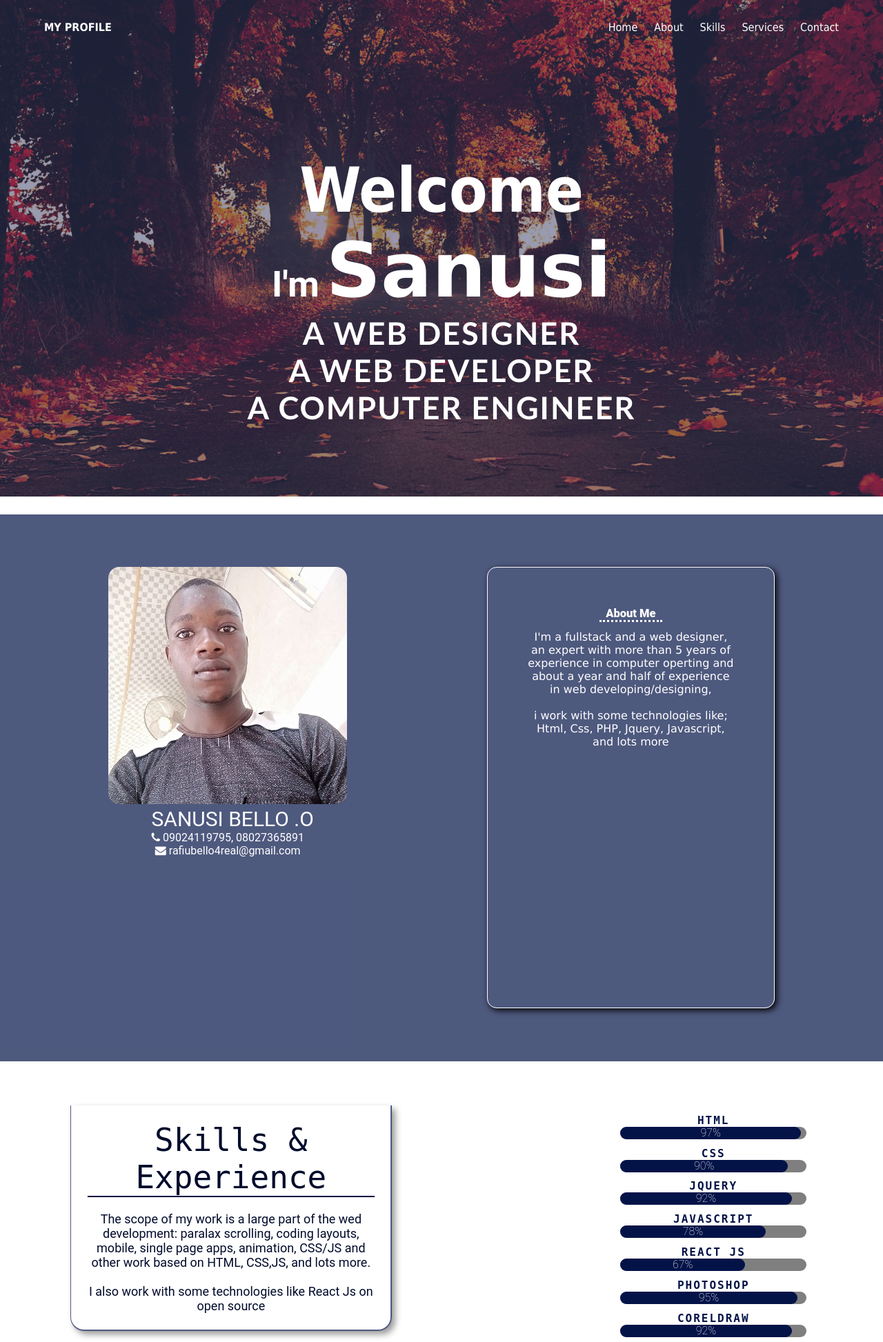
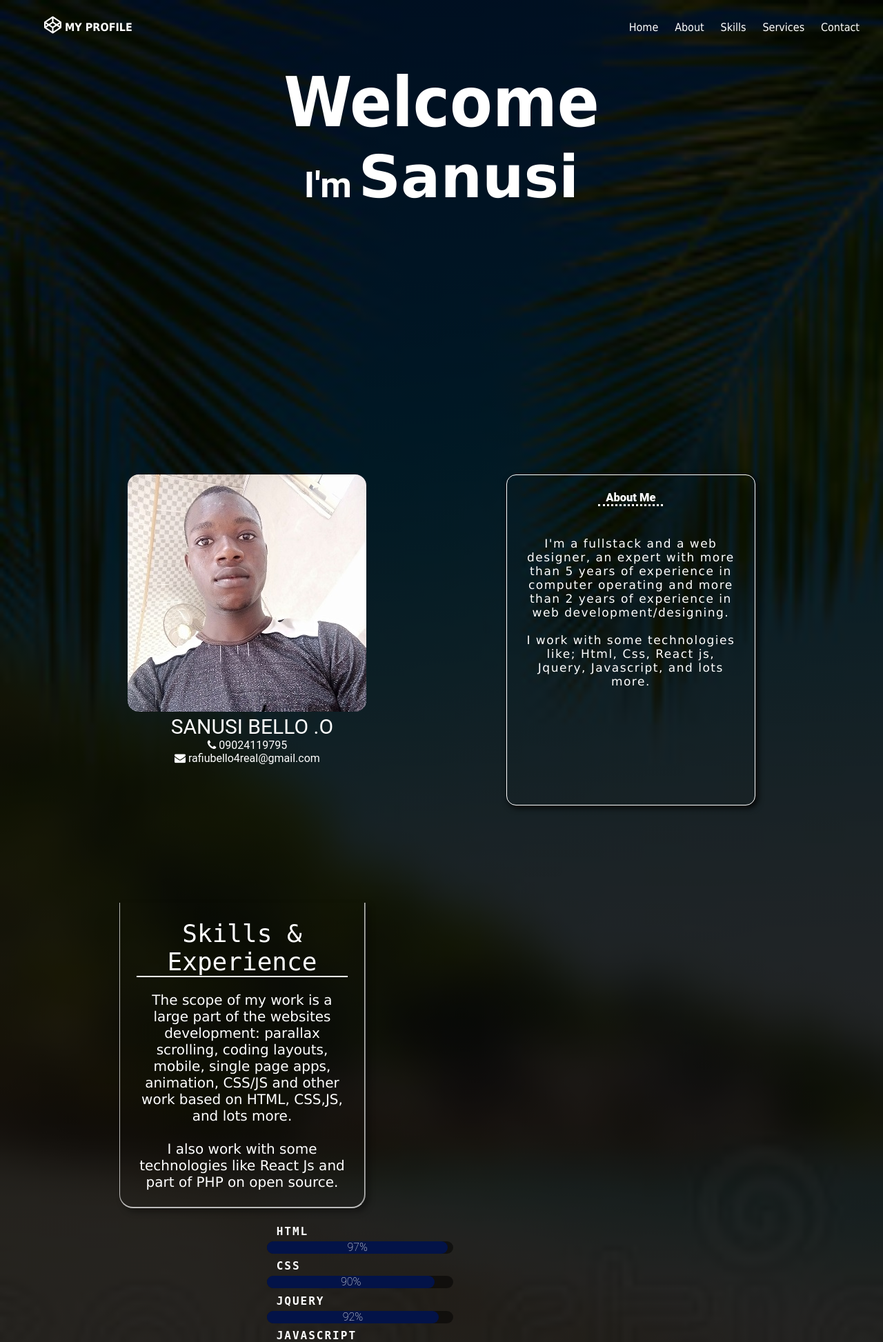
Before and after one commit to TunarshBee/my-portfolio-, a PHP site: page / in a window 1280 px wide. Shown: the top 1946 px of the page at 69% size. Run offline with PHP 8.4, Linux system fonts and the light colour scheme.

Commit message:
The cool view with marquee

```diff
--- a/index.css
+++ b/index.css
@@ -5,15 +5,21 @@
   font-family: 'Roboto','baloo';
 }
 
+
+
 #nav1 {
   visibility: hidden;
 }
 
 #welcome {
   margin: 0;
-  font-family: Tahoma;
-  font-size: 90px;
+  font-family: 'acme',Tahoma ;
+  font-size: 100px;
   padding: 0%;
+}
+
+#side{
+  display: none;
 }
 
 ul li span i {
@@ -22,23 +28,25 @@
 
 #im {
   display: inline;
+  line-height: 85px;
 }
 
 #bg {
   width: 100%;
   height: 100%;
-  /* opacity: 0.1; */
-  filter: opacity(0.7);
-  background: url("tropical-beach-sand-summer-holiday-background-travel-vacation-free-space-text-product-placement-93404396.jpg");
-  background-size: 100%;
+  background:linear-gradient(rgba(0,0,0,0.85),rgba(0,0,0,0.85)),
+  url("tropical-beach-sand-summer-holiday-background-travel-vacation-free-space-text-product-placement-93404396.jpg");
+  background-size: cover;
+  background-position: center;
+  background-repeat: no-repeat;
   /* position: fixed; */
 }
 
 #home {
   font-weight: bolder;
-  background: url("bg1.png");
-  background-size: 100%;
-  background-repeat: no-repeat;
+  /* background: url("bg1.png"); */
+  /* background-size: 100%; */
+  /* background-repeat: no-repeat; */
   padding: 7% 0px 10% 0%;
   text-align: center;
   /* background-repeat: inherit; */
@@ -46,9 +54,9 @@
 
 #myName {
   margin-left: 10px;
-  font-size: 110px;
+  font-size: 85px;
   margin-top: 0%;
-  font-family: Verdana, Geneva, Tahoma, sans-serif;
+  font-family: 'acme',Verdana, Geneva, Tahoma, sans-serif;
 }
 
 #intro1 {
@@ -61,8 +69,7 @@
 #task {
   letter-spacing: 2px;
   text-align: center;
-  font-family: "Gill Sans", "Gill Sans MT", Calibri, "Trebuchet MS", sans-serif;
-  text-transform: uppercase;
+  font-family: 'giger',"Gill Sans", "Gill Sans MT", Calibri, "Trebuchet MS", sans-serif;
   font-size: 45px;
 }
 
@@ -89,7 +96,7 @@
 }
 
 #about {
-  background-color: rgba(3, 19, 72, 0.7);
+  /* background-color: rgba(3, 19, 72, 0.7); */
   padding: 6%;
   display: flex;
   justify-content: center;
@@ -120,10 +127,10 @@
   border: 1px solid #fff;
   text-align: center;
   border-radius: 14px;
-  padding: 5%;
+  padding: 2%;
   padding-bottom: 0%;
-  width: 37%;
-  height: 80vh;
+  width: 32%;
+  height: 60vh;
   box-shadow: 3px 3px 10px black;
   color: #fff;
   margin-left: 8%;
@@ -133,18 +140,18 @@
   width: 30%;
   margin-left: 35%;
   border-bottom: 3px dotted #fff;
-  margin-bottom: 4%;
+  margin-bottom: 14%;
   font-size: 16.5px;
   font-weight: 1000;
   color: #fff;
 }
 #aboutDiv1 #aboutMeText {
   font-family: Verdana, Geneva, Tahoma, sans-serif;
+  font-size: 17px;
+  letter-spacing: 1.5px;
 }
 
 #img img {
-  /* position: absolute; */
-  /* border: 1px inset rgba(3, 19, 72)  ; */
   width: inherit;
   margin: auto;
   height: inherit;
@@ -156,14 +163,22 @@
   font-size: 30px;
   margin-left: 18%;
 }
+
+#contactDiv #name {
+  /* font-size: 30px; */
+  margin-left: 0%;
+}
+
 #navList {
   display: inline-flex;
-  /* float: right; */
   padding-left: 15%;
   list-style: none;
   line-height: 10vh;
 }
 
+#profile i {
+  font-size: 25px;
+}
 #profile {
   color: rgb(255, 255, 255);
   margin-left: 5%;
@@ -203,40 +218,50 @@
   transition: 0.9s ease-in-out;
 }
 
-#contactMe:hover {
+/* #contactMe:hover {
   background-color: #0e2160;
-}
+} */
 
 #skills {
-  background: rgba(255, 255, 255, 0.6);
+  /* background: rgba(255, 255, 255, 0.6); */
   padding: 5% 0% 5% 7%;
-  margin: 0% 1%;
+  /* margin: 0% 1%; */
+  /* color: #fff; */
   /* border:2px ridge rgba(3, 19, 72); */
   border-radius: 10px;
-  background-size: 100%;
-  text-align: center;
+  /* background-size: 100%; */
+  /* text-align: center; */
 }
 
 #skillWord {
-  /* display: inline=; */
-  width: 40%;
-  float: left;
-  color: rgba(1, 11, 43);
-  border-bottom: 2px solid rgba(3, 19, 72, 0.7);
-  border-right: 2px ridge rgba(3, 19, 72, 0.7);
-  border-left: 1px solid rgba(3, 19, 72, 0.7);
+  display: inline-block;
+  width: 30%;
+  /* float: left; */
+  color: rgb(255, 255, 255);
+  border-bottom: 2px solid rgba(255, 255, 255, 0.7);
+  border-right: 2px ridge rgba(255, 255, 255, 0.7);
+  border-left: 1px solid rgba(255, 255, 255, 0.7);
   border-bottom-right-radius: 20px;
   border-bottom-left-radius: 20px;
   padding: 2% 2% 2% 2%;
   box-shadow: 5px 5px 10px rgba(0, 0, 0, 0.4);
   font-size: 18px;
-  text-align: center;
+  margin-left: 7%;
+  /* text-align: center; */
 }
 
 #SkillWordDiv {
-  border-bottom: 2px solid rgb(0, 2, 63);
-  font-size: 46px;
+  text-align: center;
+  border-bottom: 2px solid rgb(255, 255, 255);
+  font-size: 36px;
   font-family: monospace;
+}
+#skillExpress
+{
+  text-align: center;
+  /* border-bottom: 2px solid rgb(255, 255, 255); */
+  font-size: 20px;
+  font-family: Verdana, Geneva, Tahoma, sans-serif;
 }
 
 #skillsName {
@@ -249,8 +274,8 @@
 }
 
 #skillsName b {
-  margin: 0px 0%;
-  color: rgba(3, 19, 72);
+  margin: 0% 0% 5px 5%;
+  color: rgb(255, 255, 255);
   letter-spacing: 2px;
   font-family: monospace;
 }
@@ -258,7 +283,8 @@
 #progress {
   width: 270px;
   height: 18px;
-  margin-bottom: 4%;
+  margin-top: 2%;
+  margin-bottom: 3%;
   color: rgba(3, 19, 72, 0.7);
   background-color: rgba(0, 0, 0, 0.5);
   border-radius: 30px;
@@ -277,9 +303,9 @@
 
 #SKILL {
   display: inline-block;
-  /* margin-left: 76%; */
-  margin-top: 1%;
-  margin-left: 20%;
+  margin-right: 15%;
+  margin-top: 2%;
+  margin-left: 25%;
 }
 
 #service {
--- a/index.html
+++ b/index.html
@@ -11,17 +11,16 @@
 </head>
 
 <body>
-    <div id="bg"></div>
+    <div id="bg">
         <div id="container">
-        <div id="tog">
-            <span></span>
-            <span></span>
-            <span></span>
-        </div>
+
             <div id="">
                 <nav class="nav">
                     <div id="nav">
-                    <b id="profile">MY PROFILE</b>
+                        <b id="profile">
+                            <i class="fa fa-codepen" aria-hidden="true"></i>
+                            MY PROFILE
+                        </b>
                         <ul id="navList">
 
                             <li><a href="#home" class="links" id="homie">Home </a>
@@ -44,19 +43,29 @@
                 <div id="home">
                     <div id="side">
                         <nav id="nav1">
+                            <div id="tog" onclick="toggler()">
+                                <span></span>
+                                <span></span>
+                                <span></span>
+                            </div>
                             <div id="sidebar">
                                 <b id="profile1">MY <br> PROFILE</b>
                                 <ul id="navList1">
 
-                                <li><a href="#home" class="links" ><i class="fa fa-user" aria-hidden="true"></i><span>Home</span> </a>
+                                    <li><a href="#home" class="links"><i class="fa fa-user"
+                                                aria-hidden="true"></i><span>Home</span> </a>
                                     </li>
-                                <li><a href="#about" class="links"><i class="fa fa-info-circle" aria-hidden="true"></i><span>About</span> </a>
+                                    <li><a href="#about" class="links"><i class="fa fa-info-circle"
+                                                aria-hidden="true"></i><span>About</span> </a>
                                     </li>
-                                <li><a href="#skills" class="links"><i class="fa fa-code" aria-hidden="true"></i><span>Skills</span> </a>
+                                    <li><a href="#skills" class="links"><i class="fa fa-code"
+                                                aria-hidden="true"></i><span>Skills</span> </a>
                                     </li>
-                                <li><a href="#service" class="links"><i class="fa fa-tasks" aria-hidden="true"></i><span>Services</span> </a>
+                                    <li><a href="#service" class="links"><i class="fa fa-tasks"
+                                                aria-hidden="true"></i><span>Services</span> </a>
                                     </li>
-                                <li><a href="#contact" class="links"><i class="fa fa-question-circle" aria-hidden="true"></i><span>Contact</span> </a>
+                                    <li><a href="#contact" class="links"><i class="fa fa-question-circle"
+                                                aria-hidden="true"></i><span>Contact</span> </a>
                                     </li>
                                     <!-- <li><a href="" class="links">Testimonials</a></li> -->
                                 </ul>
@@ -68,11 +77,14 @@
                             <center id="welcome">Welcome</center>
                             <h3 id="im">I'm</h3><span id="myName">Sanusi</span>
                         </h2>
+                        <marquee behavior="" direction="up">
                             <p id="task">
-                        A web designer <br>
-                        A web developer <br>
-                        A computer engineer <br>
+                                A Web Designer, <br>
+                                A Web Developer,<br>
+                                A Computer Engineer. <br>
                             </p>
+
+                        </marquee>
                     </div>
                 </div>
 
@@ -85,7 +97,7 @@
                             <span id="name">SANUSI BELLO .O</span>
                             <center id="phone">
                                 <i class="fa fa-phone" aria-hidden="true"></i>
-                            09024119795, 08027365891
+                                09024119795
                             </center>
                             <center id="gmail">
                                 <i class="fa fa-envelope" aria-hidden="true"></i>
@@ -96,10 +108,10 @@
                     <div id="aboutDiv1">
                         <h2 id="aboutMe">About Me</h2>
                         <p id="aboutMeText">
-                        I'm a fullstack and a web designer, an expert with more than 5 years of experience in computer
-                        operting
-                        and about a year and half of experience in web developing/designing, <br><br>
-                        i work with some technologies like; Html, Css, PHP, Jquery, Javascript, and lots more
+                            I'm a fullstack and a web designer, an expert with more than 5 years of experience in
+                            computer operating
+                            and more than 2 years of experience in web development/designing. <br><br>
+                            I work with some technologies like; Html, Css, React js, Jquery, Javascript, and lots more.
                         </p>
                     </div>
                 </div>
@@ -111,11 +123,11 @@
                             <br>
                         </div><br>
                         <div id="skillExpress">
-                        The scope of my work is a large part of the wed development:
-                        paralax scrolling, coding layouts, mobile, single page apps,
+                            The scope of my work is a large part of the websites development:
+                            parallax scrolling, coding layouts, mobile, single page apps,
                             animation, CSS/JS and other work based on HTML, CSS,JS,
                             and lots more. <br><br>
-                        I also work with some technologies like React Js on open source
+                            I also work with some technologies like React Js and part of PHP on open source.
                         </div>
                     </div>
                     <div id="SKILL">
@@ -259,7 +271,7 @@
                         </div>
                         <div id="linkedIn">
                             <i class="fa fa-linkedin" aria-hidden="true"></i>
-                        Sanusi Bello
+                            sanusi-bello
                         </div>
                     </div>
                     <div id="contactDiv1">
@@ -271,10 +283,14 @@
                             </legend>
                             <div id="messageForm">
                                 <form action="">
-                                <input type="text" name="" id="yourName" placeholder="Your Name">
-                                <input type="email" name="" id="email" placeholder="Your Email">
-                                <input type="text" name="" id="subject" placeholder="Sebject">
-                                <textarea placeholder="Type Your Message"></textarea>
+                                    <label for="name">Your Name</label>
+                                    <input type="text" name="name" id="yourName" placeholder="Your Name">
+                                    <label for="email">Email</label>
+                                    <input type="email" name="email" id="email" placeholder="Your Email">
+                                    <label for="subject">Subject</label>
+                                    <input type="text" name="subject" id="subject" placeholder="Sebject">
+                                    <label for="message">Message</label>
+                                    <textarea name="message" placeholder="Type Your Message"></textarea>
                                     <button type="submit" class="sub">
                                         Send Message
                                     </button>
@@ -290,13 +306,14 @@
                 <ul class="social">
                     <li><a href="https://web.facebook.com/sanusi.bello.7509/"><i class="fa fa-facebook"
                                 aria-hidden="true"></i></a></li>
-                <li><a href="https://twitter.com/Sanusi23610506"><i class="fa fa-twitter" aria-hidden="true"></i></a>
-                </li>
+                    <!-- <li><a href="https://twitter.com/Sanusi23610506"><i class="fa fa-twitter"
+                                aria-hidden="true"></i></a>
+                    </li> -->
                     <li><a href="https://www.linkedin.com/in/rafiu-bello-42626b1b6/"><i class="fa fa-linkedin"
                                 aria-hidden="true"></i></a></li>
                     <li><a href="https://www.instagram.com/rafiubello1/?hl=en"><i class="fa fa-instagram"
                                 aria-hidden="true"></i></a></li>
-                <li><a href=""><i class="fa fa-yahoo" aria-hidden="true"></i></a></li>
+                    <!-- <li><a href=""><i class="fa fa-yahoo" aria-hidden="true"></i></a></li> -->
                     <li><a href="https://github.com/TunarshBee"><i class="fa fa-github" aria-hidden="true"></i></a></li>
                 </ul>
             </div>
@@ -304,6 +321,7 @@
                 <div id="copyright">
                     <i>Copyright <i class="fa fa-copyright" aria-hidden="true"></i> 2020.</i>
                     All Right Reserved
+                </div>
             </div>
         </div>
     </div>
@@ -321,6 +339,10 @@
             //https://github.com/vheckthor/Boot-camp-final-/blob/master/quizpage.js
         }
 
+        function toggler() {
+            document.getElementById('sidebar').classList.toggle('active')
+        }
+
     </script>
 
 </body>
```
Also changed, not shown: other parts of index.css (+77 -33 lines), abstract-hexagon-3d-wallpaper-preview.jpg (added), bg.png (deleted). Lines whose indentation alone changed are shown as unchanged.
